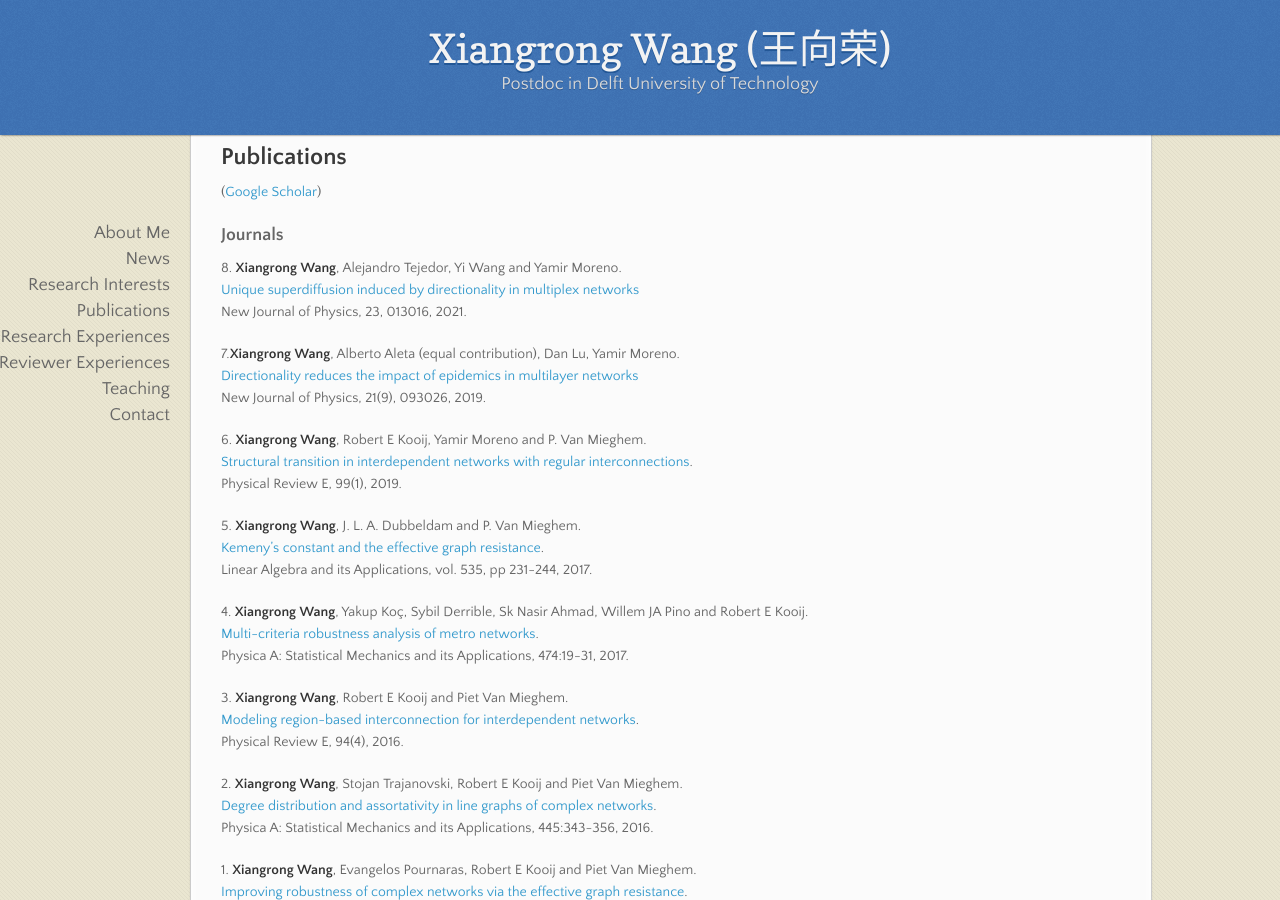
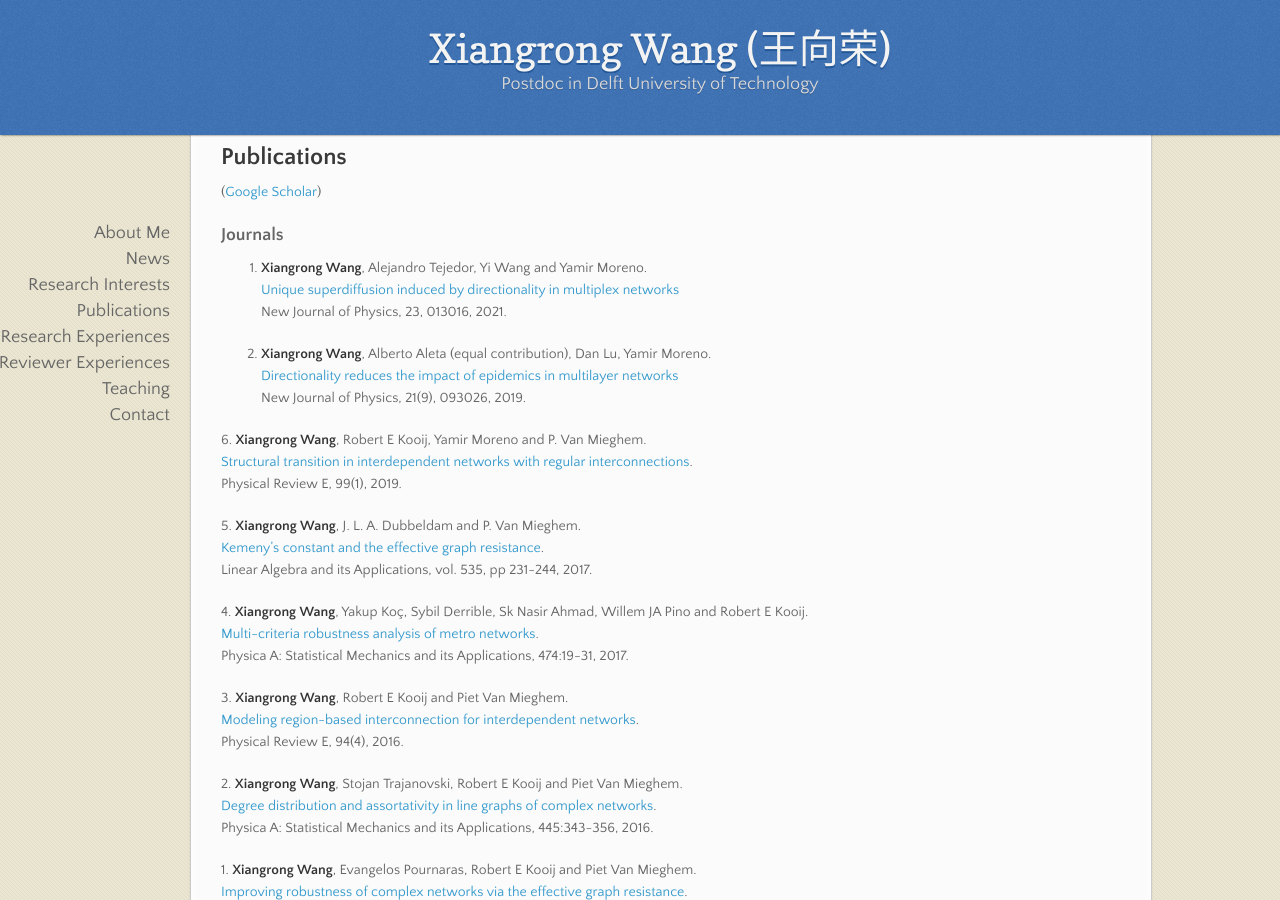
Before and after one commit to xiangrongwang/xiangrongwang.github.io, a Jekyll site: the page built from index.md, in a window 1280 px wide and 900 px high, scrolled down 847 px. Built offline with Jekyll 4.4.1, drawn with Linux system fonts in a browser that asks for light colours; nearby versions of some CDN libraries; our own code applies the rules of GitHub Pages for plain Markdown files.

Commit message:
Update index.md

```diff
--- a/index.md
+++ b/index.md
@@ -29,12 +29,11 @@ Her PhD topic focused on the robustness of complex networks,  from both theoreti
 ([Google Scholar](https://scholar.google.com/citations?user=LJm0X3AAAAAJ&hl=en))
 
 ### Journals
-8\.   __Xiangrong Wang__, Alejandro Tejedor, Yi Wang and Yamir Moreno.
-     [Unique superdiffusion induced by directionality in multiplex networks](https://iopscience.iop.org/article/10.1088/1367-2630/abdb71/meta)
-     New Journal of Physics, 23, 013016, 2021.
+8. __Xiangrong Wang__, Alejandro Tejedor, Yi Wang and Yamir Moreno.
+[Unique superdiffusion induced by directionality in multiplex networks](https://iopscience.iop.org/article/10.1088/1367-2630/abdb71/meta)
+New Journal of Physics, 23, 013016, 2021.
 
-
-7.__Xiangrong Wang__,  Alberto Aleta (equal contribution), Dan Lu, Yamir Moreno.
+7. __Xiangrong Wang__,  Alberto Aleta (equal contribution), Dan Lu, Yamir Moreno.
     [Directionality reduces the impact of epidemics in multilayer networks](https://iopscience.iop.org/article/10.1088/1367-2630/ab3dd0)
     New Journal of Physics, 21(9), 093026, 2019.
 
```
